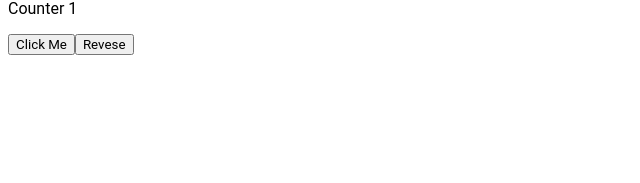
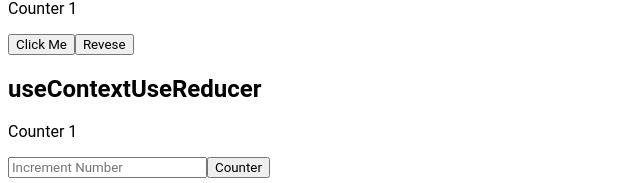
Before and after one commit to rodrigordgfs/React-Hooks, a React (Create React App) app: page / in a window 1280 px wide. Shown: the part 969-1152 px from the top of the page, without its empty margins (0-640 px from the left). Before the commit the page ends 1032 px from the top, so only its background shows below. Built offline with nearby package versions, Linux system fonts and the light colour scheme; no server answers.

Commit message:
Usando o useContext + useReducer

```diff
--- a/src/App.jsx
+++ b/src/App.jsx
@@ -1,5 +1,6 @@
 import UseCallback from "./Hooks/useCallback";
 import UseContext from "./Hooks/useContext";
+import UseContextUseReducer from "./Hooks/useContextUseReducer";
 import UseEffect from "./Hooks/useEffect";
 import UseMemo from "./Hooks/useMemo";
 import UseReducer from "./Hooks/useReducer";
@@ -17,6 +18,7 @@ export default function App() {
       <UseRef />
       <UseContext />
       <UseReducer />
+      <UseContextUseReducer />
     </div>
   );
 }
--- /dev/null
+++ b/src/Hooks/useContextUseReducer.jsx
@@ -0,0 +1,79 @@
+import { createContext, useContext, useReducer, useRef } from "react";
+import P from "prop-types";
+
+// actions.js
+export const actions = {
+  INCREMENT: "INCREMENT",
+};
+
+// data.js
+export const globalState = {
+  title: "Counter",
+  body: "Click Me",
+  counter: 1,
+};
+
+// reducer.js
+export const reducer = (state, action) => {
+  const { incrementNumber } = action.payload;
+  switch (action.type) {
+    case actions.INCREMENT:
+      return { ...state, counter: state.counter + incrementNumber };
+    default:
+      break;
+  }
+  return { ...state };
+};
+
+// AppContext.jsx
+export const Context = createContext();
+export const AppContext = ({ children }) => {
+  const [state, dispatch] = useReducer(reducer, globalState);
+  const incrementCounter = (payload) => {
+    dispatch({ type: actions.INCREMENT, payload });
+  };
+  return (
+    <Context.Provider value={{ state, incrementCounter }}>
+      {children}
+    </Context.Provider>
+  );
+};
+
+AppContext.propTypes = {
+  children: P.node,
+};
+
+// H1/index.jsx
+export const H1 = () => {
+  const context = useContext(Context);
+  const inputRef = useRef();
+  return (
+    <>
+      <p>
+        {context.state.title} {context.state.counter}
+      </p>
+      <input type="number" placeholder="Increment Number" ref={inputRef} />
+      <button
+        onClick={() =>
+          context.incrementCounter({
+            incrementNumber: Number(inputRef.current.value),
+          })
+        }
+      >
+        {context.state.title}
+      </button>
+    </>
+  );
+};
+
+// App.jsx
+export default function UseContextUseReducer() {
+  return (
+    <div>
+      <h2 id="UseContextUseReducer">useContextUseReducer</h2>
+      <AppContext>
+        <H1 />
+      </AppContext>
+    </div>
+  );
+}
```
